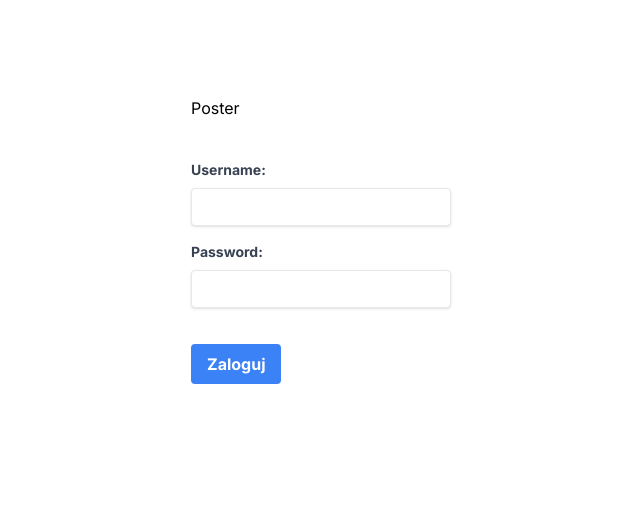
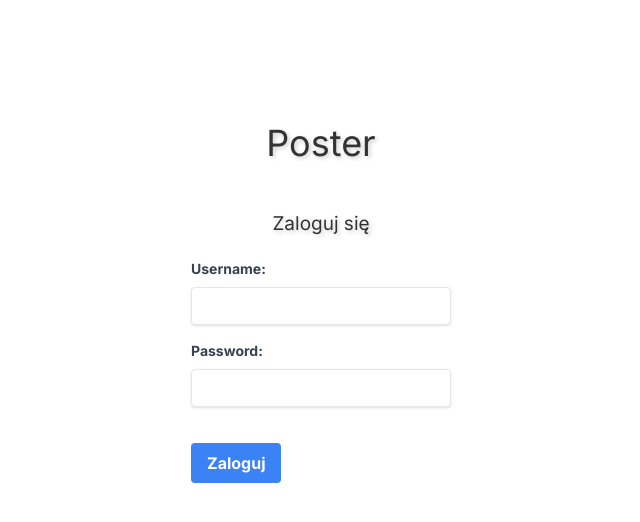
Before and after one commit to pitbroo/posts, a Next.js app: page / in a window 1280 px wide. Shown: the top 522 px of the page, without its empty margins (319-959 px from the left). Built offline with nearby package versions, Linux system fonts and the light colour scheme.

Commit message:
A slightly more advanced login and token passing, with the addition of headers.

```diff
--- a/src/app/login/LoginComponent.tsx
+++ b/src/app/login/LoginComponent.tsx
@@ -29,6 +29,15 @@ const LoginComponent = ({ onLogin }) => {
 
     return (
         <form onSubmit={handleLogin} className="max-w-sm mx-auto mt-10">
+            <h1 style={{
+                fontSize: '19px',
+                color: '#333',
+                textAlign: 'center',
+                margin: '20px 0',
+                textShadow: '2px 2px 4px rgba(0,0,0,0.2)'
+            }}>
+                Zaloguj się
+            </h1>
             <div className="mb-4">
                 <label className="block text-gray-700 text-sm font-bold mb-2">Username:</label>
                 <input
--- a/src/app/post/PostComponent.tsx
+++ b/src/app/post/PostComponent.tsx
@@ -11,14 +11,15 @@ interface Post {
     description: string;
     comments: Comment[];
 }
-
-const PostComponent: React.FC = () => {
+interface PostComponentProps {
+    token: string;
+}
+const PostComponent: React.FC<PostComponentProps> = ({ token }) => {
     const [posts, setPosts] = useState<Post[]>([]);
 
     useEffect(() => {
         const fetchPosts = async () => {
             try {
-                const token = 'eyJhbGciOiJIUzI1NiIsInR5cCI6IkpXVCJ9.eyJpZCI6IjIiLCJuYmYiOjE3MDQzMjEwNDEsImV4cCI6MTcwNDkyNTg0MSwiaWF0IjoxNzA0MzIxMDQxfQ.gPiiDvR9VMDpSJmD0EnAJHPg53Myx8MWbz2CMTqDgl8'; // Umieść swój token Bearer
                 const response = await fetch('https://localhost:7102/post', {
                     headers: {
                         'Authorization': `Bearer ${token}`
@@ -37,7 +38,7 @@ const PostComponent: React.FC = () => {
         };
 
         fetchPosts();
-    }, []);
+    }, [token]);
 
     const getRandomPhotoUrl = () => {
         const uniqueString = Math.random().toString(36).substr(2, 9); // Generuje losowy ciąg znaków
@@ -48,6 +49,15 @@ const PostComponent: React.FC = () => {
 
     return (
         <div className="container mx-auto p-6">
+            <h1 style={{
+                fontSize: '19px',
+                color: '#333',
+                textAlign: 'center',
+                margin: '20px 0',
+                textShadow: '2px 2px 4px rgba(0,0,0,0.2)'
+            }}>
+                Dodaj post lub komętarz
+            </h1>
             {posts.map((post) => (
                 <div key={post.id} className="mb-8 p-6 bg-white rounded-lg shadow-md">
                     <h2 className="text-3xl font-semibold text-gray-800 mb-4">{post.name}</h2>
--- a/src/pages/main/posts.tsx
+++ b/src/pages/main/posts.tsx
@@ -1,25 +1,35 @@
 'use client';
 
 import React, { useState } from 'react';
-import dynamic from 'next/dynamic';
 import PostComponent from "@/app/post/PostComponent";
-import { posts } from "@/app/post/PostData";
 import LoginComponent from "@/app/login/LoginComponent";
 
 const PostsPage = () => {
     const [isLoggedIn, setIsLoggedIn] = useState(false);
+    const [token, setToken] = useState(null); //
 
-    const handleLogin = () => {
+    const handleLogin = (newToken: string) => {
         setIsLoggedIn(true);
+        // @ts-ignore
+        setToken(newToken);
     };
 
     return (
         <div>
-            <h1>Poster</h1>
+            <h1 style={{
+                fontSize: '36px',
+                color: '#333',
+                textAlign: 'center',
+                margin: '20px 0',
+                textShadow: '2px 2px 4px rgba(0,0,0,0.2)'
+            }}>
+                Poster
+            </h1>
+
             {!isLoggedIn ? (
                 <LoginComponent onLogin={handleLogin} />
             ) : (
-                <PostComponent posts={posts} />
+                <PostComponent token={token} />
             )}
         </div>
     );
```
